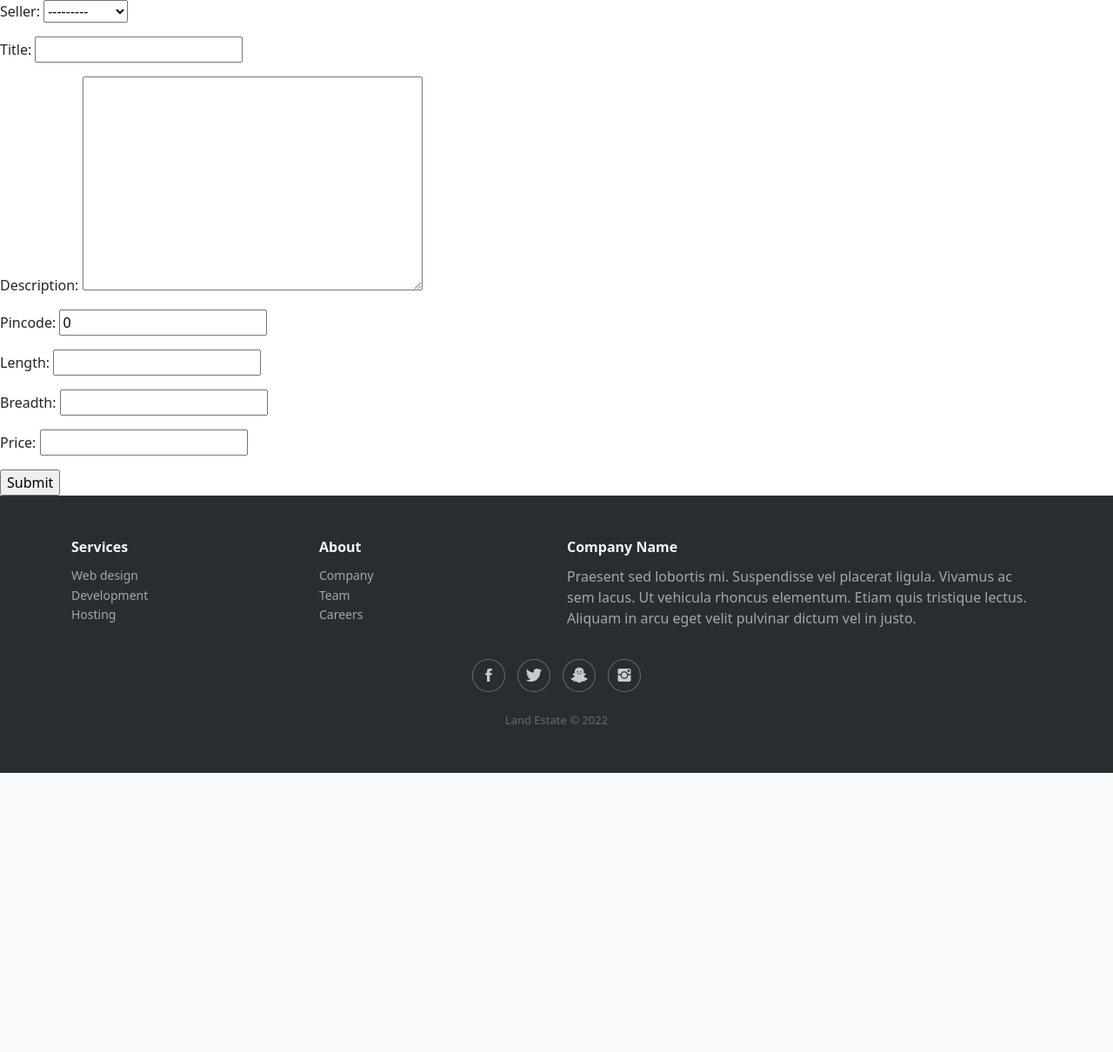
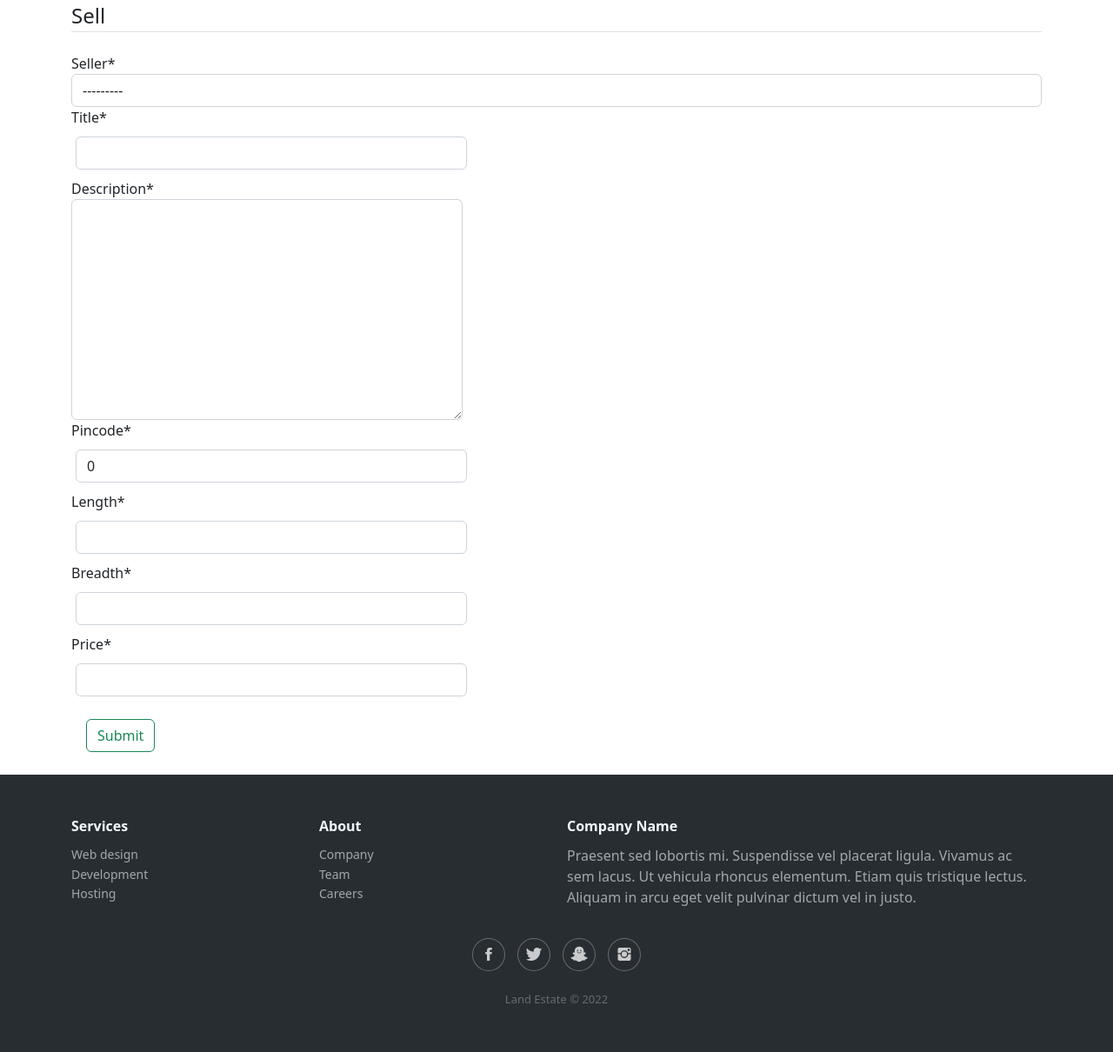
Before and after one commit to shubhadeepDash/Real-Estate-Project-, a Django app: page /sell/ in a window 1280 px wide. Shown: the part 58-1268 px from the top of the page at 87% size. Before the commit the page ends 947 px from the top, so only its background shows below. Run offline with Django 4.2, Linux system fonts and the light colour scheme; a user stored in the database is signed in; data comes from the database, SQL or seed files in the repository; some libraries are stand-ins or nearby versions.

Commit message:
added styles to forms

```diff
--- a/RealEstateProject/property/forms.py
+++ b/RealEstateProject/property/forms.py
@@ -1,8 +1,6 @@
-from importlib.abc import ExecutionLoader
-from msilib.schema import Property
+
 from django import forms
 from django.contrib.auth.models import User
-from django.contrib.auth.forms import UserCreationForm
 from .models import Property
 
 
--- a/RealEstateProject/property/templates/property/sell.html
+++ b/RealEstateProject/property/templates/property/sell.html
@@ -2,11 +2,35 @@
 {% load crispy_forms_tags %}
 
 {% block content %}
-    <div>
-        <form action="" method="post">
+<style>
+    input {
+        margin: 10px 5px;
+        max-width: 450px;
+    }
+
+    input[type=number]::-webkit-inner-spin-button,
+    input[type=number]::-webkit-outer-spin-button {
+        -webkit-appearance: none;
+        -moz-appearance: none;
+        appearance: none;
+    }
+
+
+    textarea{
+        max-width: 450px;
+    }
+</style>
+<div class="container">
+
+    <form action="" method="post">
+        <fieldset class="form-group">
+            <legend class="border-bottom mb-4">Sell</legend>
             {% csrf_token %}
-            {{form.as_p}}
-            <input type="submit" value="Submit">
-        </form>
-    </div>
+            {{form | crispy}}
+            <div class="container my-3">
+                <input type="submit" class="btn btn-outline-success" value="Submit">
+            </div>
+        </fieldset>
+    </form>
+</div>
 {% endblock content %}
```
Also changed, not shown: RealEstateProject/user/templates/user/login.html (+16 -1 lines), RealEstateProject/user/templates/user/register.html (+20 -8 lines).
